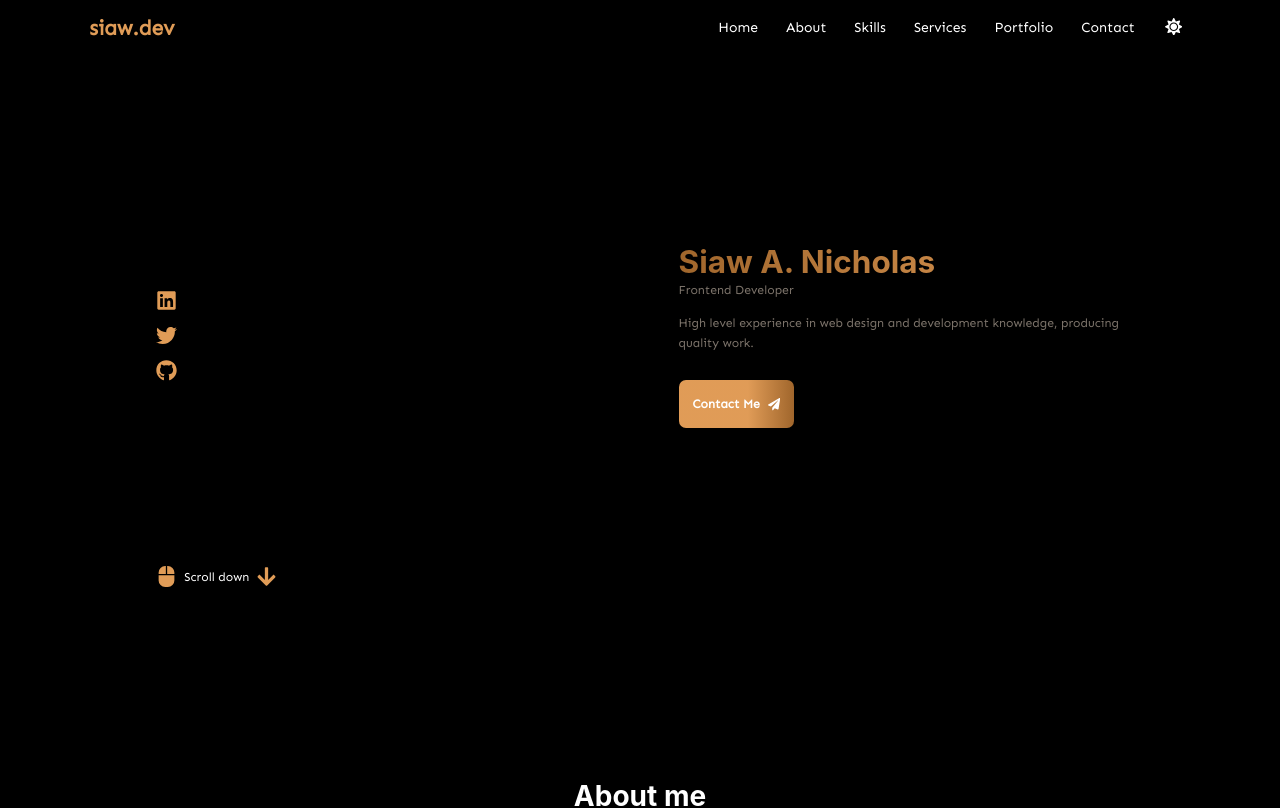
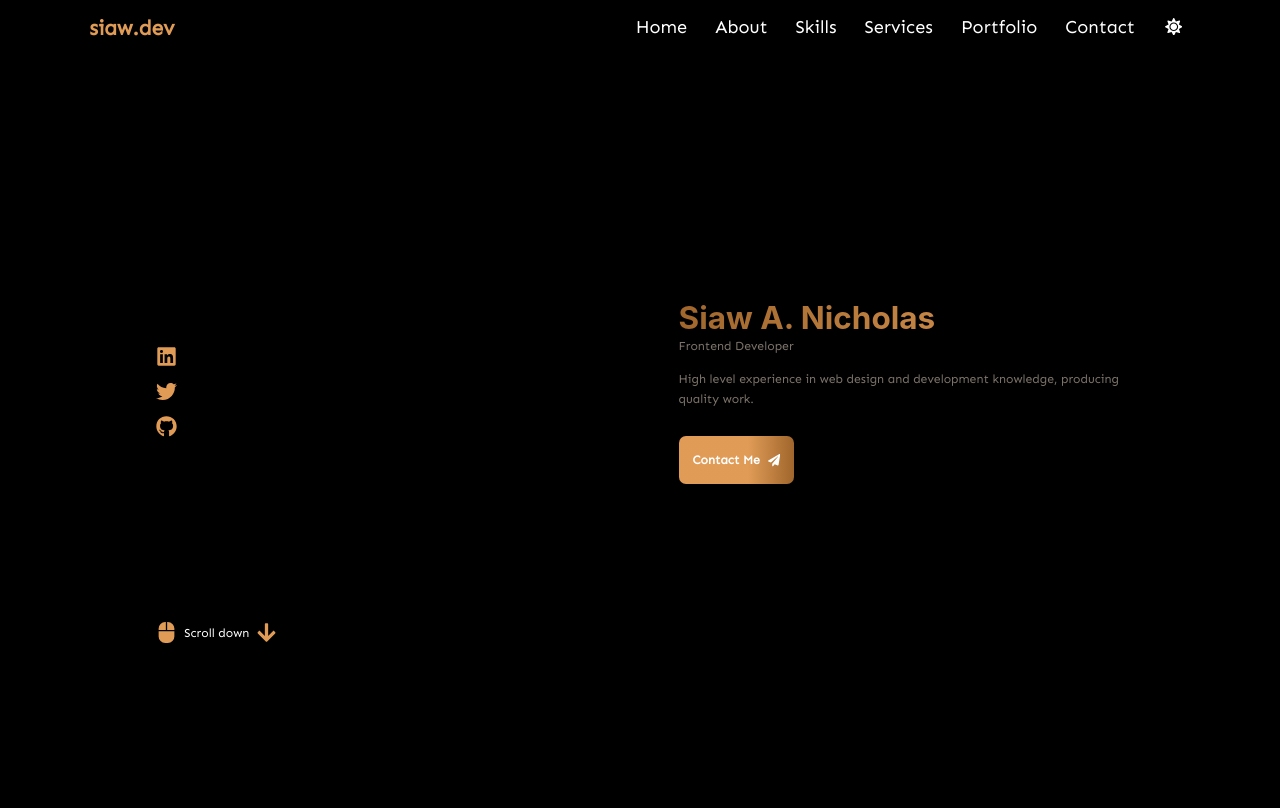
Before and after one commit to ayequill/siaw.dev, a React (Create React App) app: page / in a window 1280 px wide. Shown: the top 808 px of the page. Built offline with nearby package versions, Linux system fonts and the light colour scheme.

Commit message:
FIX: Increased fonts size for navbar

```diff
--- a/src/theme/chakra.theme.ts
+++ b/src/theme/chakra.theme.ts
@@ -39,6 +39,7 @@ export const theme = extendTheme({
 			alignItems: 'center',
 			display: 'flex',
 			flexDir: 'column',
+			fontSize: '1.3rem',
 		},
 		sectionStyles: {
 			padding: ['2rem 1rem 4rem', '2rem 2rem', '3rem 2rem'],
@@ -56,6 +57,7 @@ export const theme = extendTheme({
 			// maxW: { base: '30em', md: '48em', lg: '62em', xl: '80em' },
 			w: [null, null, '80%'],
 			marginX: ['0 auto', 'auto'],
+			marginY: ['2rem', '4rem'],
 			// px: { base: '1rem', lg: '0.5rem' },
 		},
 	},
```
